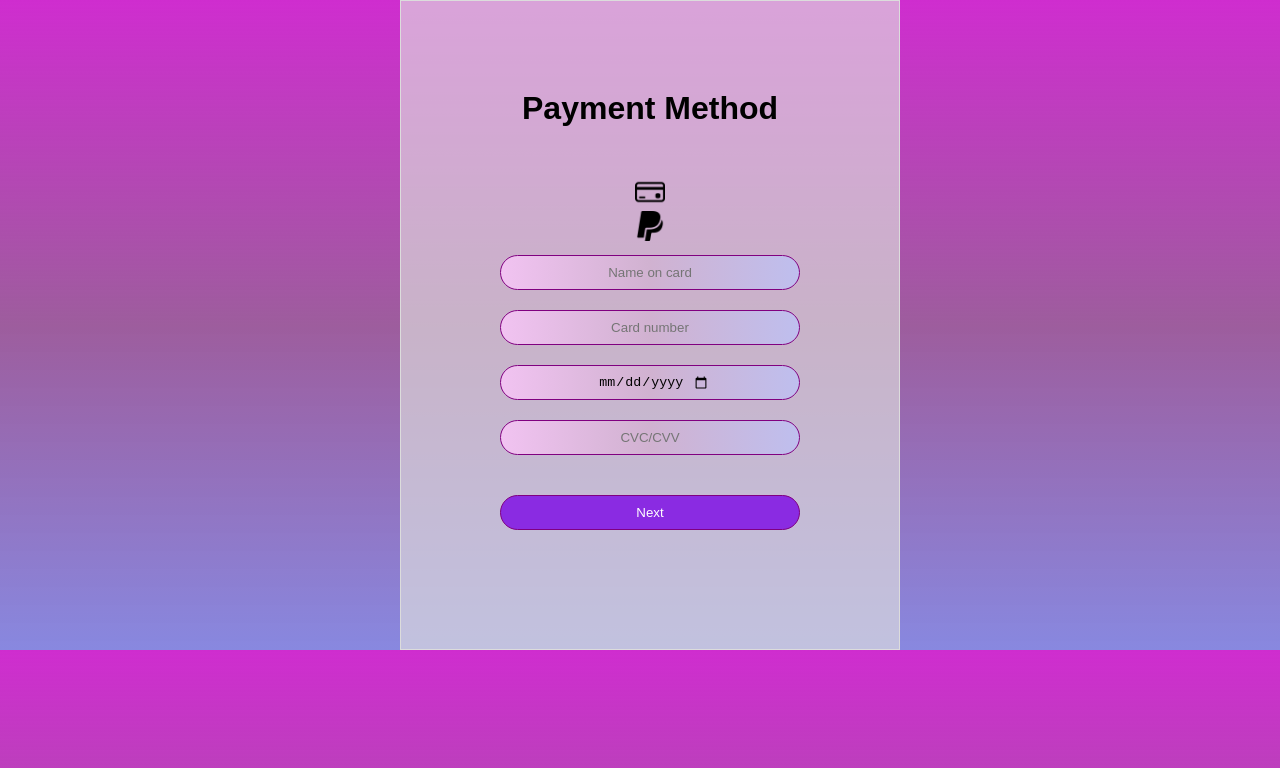
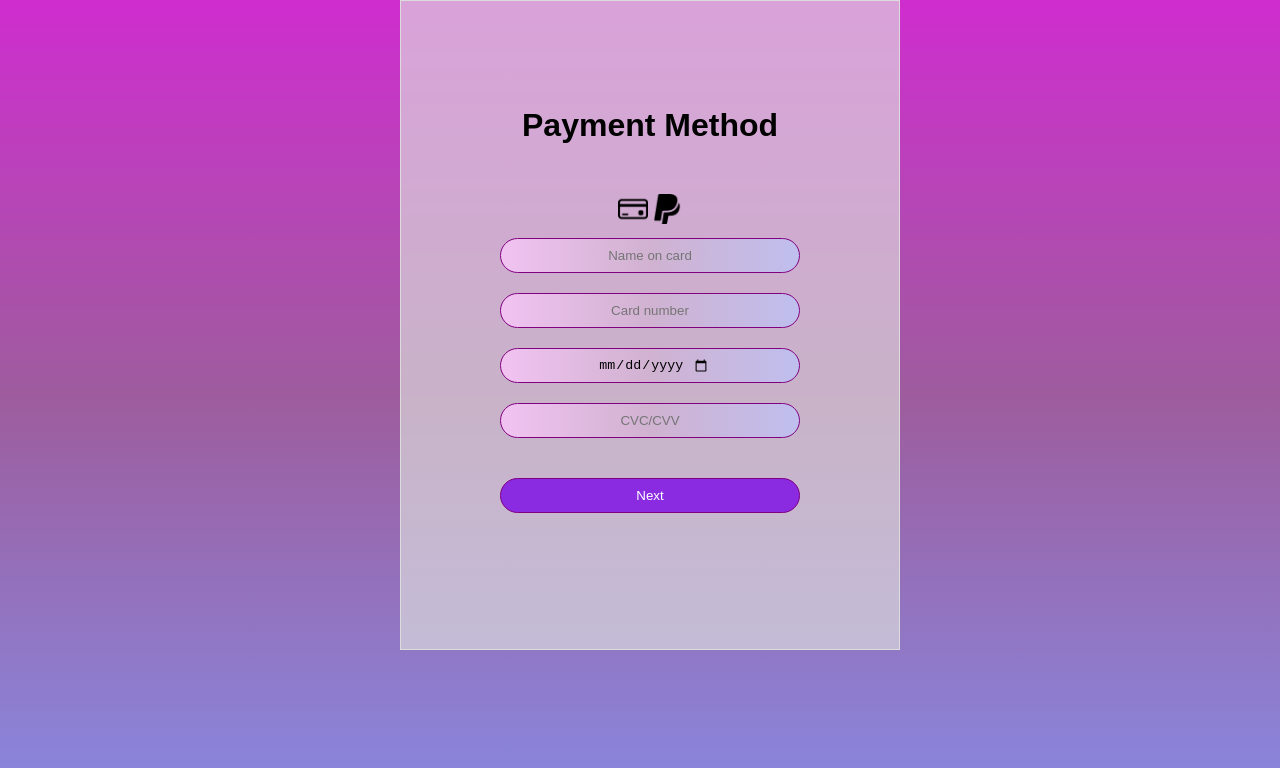
Before and after one commit to lauraacx/Projetos, a plain HTML site: page Login/index.html in a window 1280 px wide. Drawn offline with Linux system fonts and the light colour scheme.

Commit message:
finalizado

```diff
--- a/Login/index.html
+++ b/Login/index.html
@@ -14,8 +14,10 @@
         <h1>Payment Method</h1>
 
 
-        <a href="#"><img src="creditcard.png" alt="creditcard"></a>
-        <a><img src="paypal.png" alt="paypal" href="#"></a>
+        <div>
+            <a href="#"><img src="creditcard.png" alt="creditcard"></a>
+            <a><img src="paypal.png" alt="paypal" href="#"></a>
+        </div>
 
         <input type="text" name="name" placeholder="Name on card">
         <input type="text" name="number" placeholder="Card number">
--- a/Login/style.css
+++ b/Login/style.css
@@ -8,6 +8,7 @@ body{
     background-image: linear-gradient(to bottom, rgb(207, 45, 207), rgba(105, 6, 105, 0.651), rgba(50, 50, 201, 0.582));
     font-family: Arial, Helvetica, sans-serif;
     font-weight: bold;
+    height: 100vh;
 }
 
 
```
